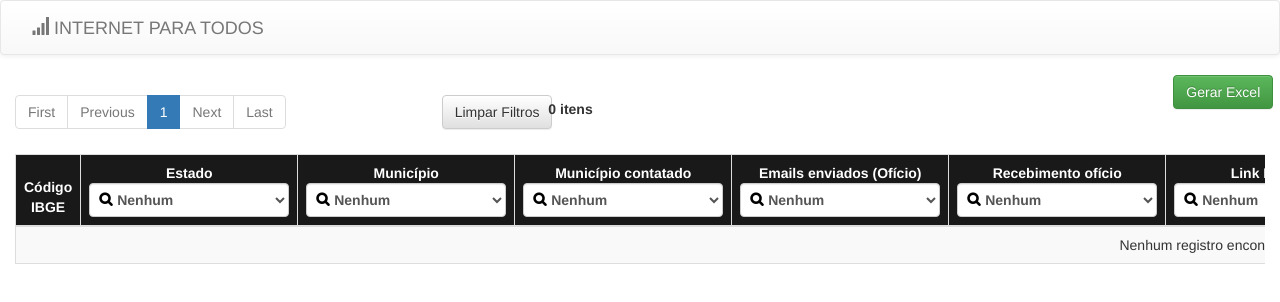
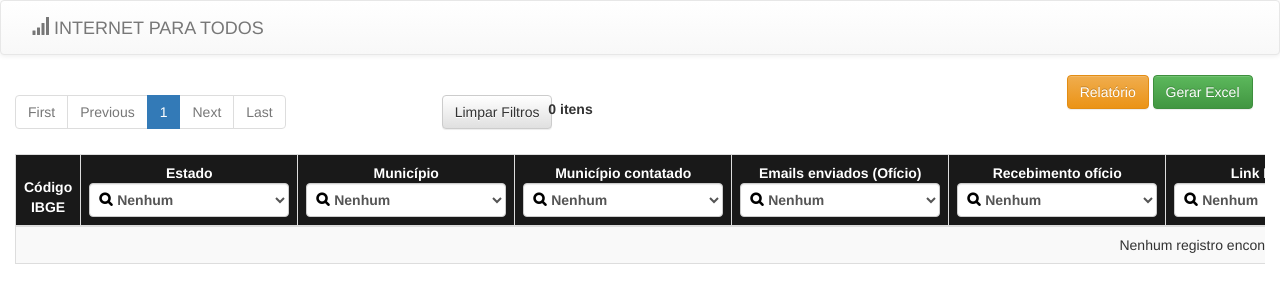
Before and after one commit to RuanAlmeida/Formulario, a website: page public/index.ejs at #!/formulario in a window 1280 px wide. Drawn offline with nearby package versions, Linux system fonts and the light colour scheme; files that its build step writes are made by us from their sources; no server answers.

Commit message:
Adicionado o botão relatório

```diff
--- a/public/partials/formulario.html
+++ b/public/partials/formulario.html
@@ -19,11 +19,14 @@
                 <p ng-if='formFiltrado.length == 1'><strong>{{formFiltrado.length}} item</strong></p>
                 <p ng-if='formFiltrado.length != 1'><strong>{{formFiltrado.length}} itens</strong></p>
             </div>
-            <div class="col-md-offset-11">
+
+               <div class="col-md-offset-10">
+               <a class="btn btn-warning" target="_blank" href="https://app.powerbi.com/view?r=eyJrIjoiMTM2MjRmOGEtMWMxMS00ZGVmLWFjZGQtZDgxYmY1NDI0YWI5IiwidCI6Ijg4MGRkN2YxLWQwMmMtNGUxOS04MTVmLTQ2NDlkMzNmNWM2MyJ9"> Relatório </a>
+
                 <a href="/excel" target="_blank" class="btn btn-success">Gerar Excel</a>
-            </div>
         </div>
     </div>
+      </div>
 
     <div class="container-fluid">
 
```
